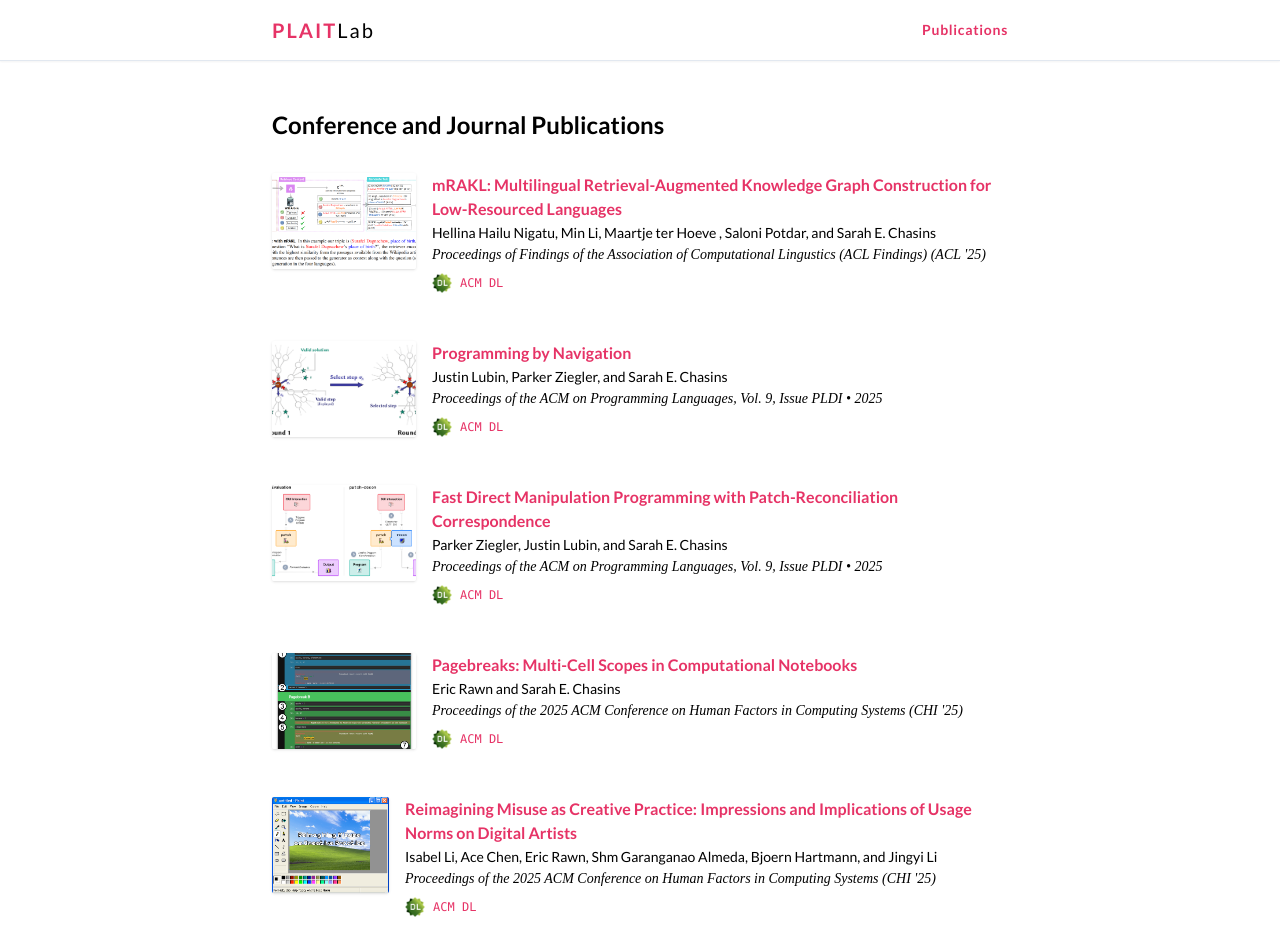
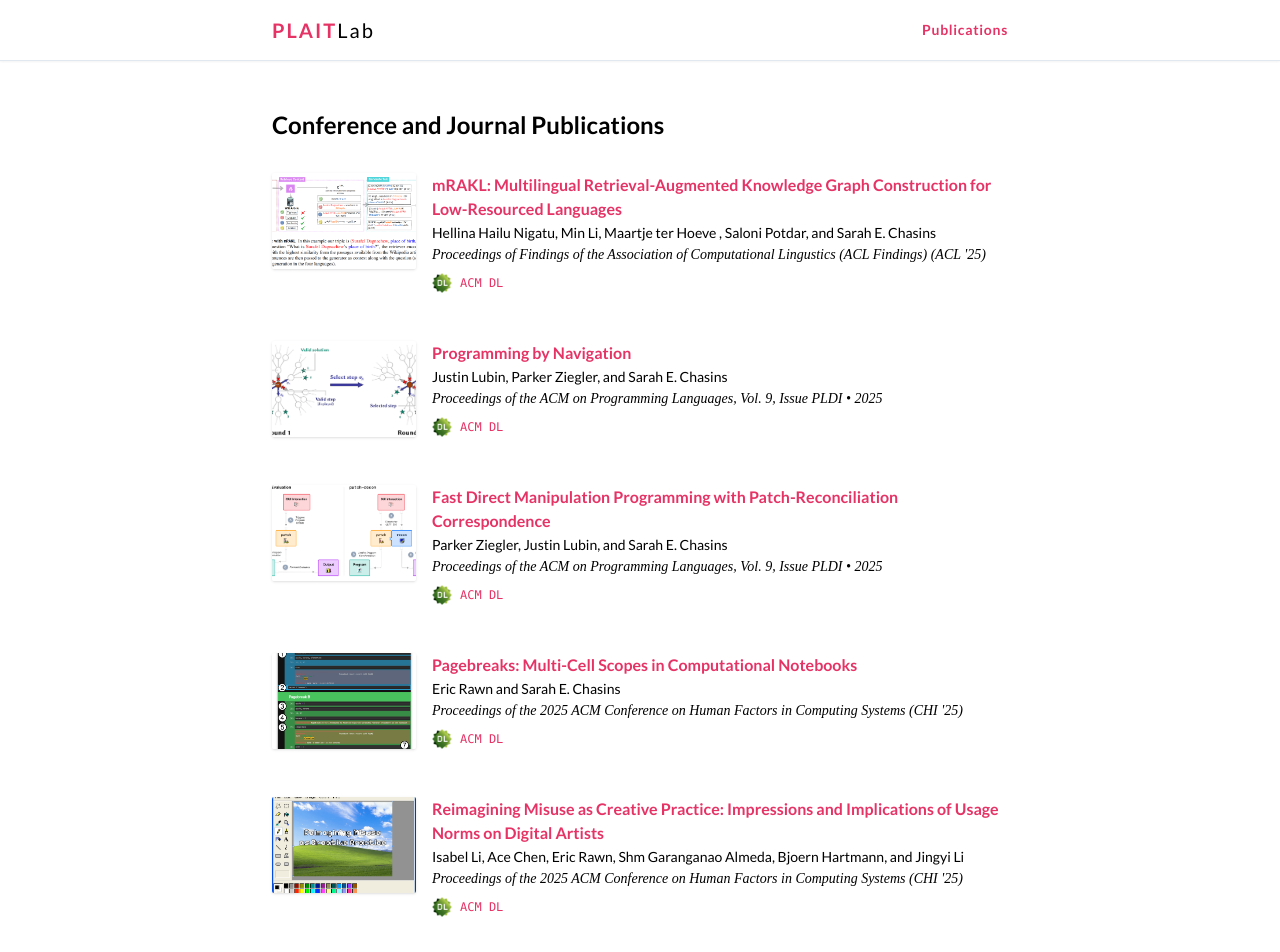
Before and after one commit to plait-lab/plait-lab.github.io, a Next.js app: page /publications in a window 1280 px wide. Shown: the top 952 px of the page. Built offline with nearby package versions, Linux system fonts and the light colour scheme; a web font is replaced by a local one.

Commit message:
Fixing publication image alignment

```diff
--- a/src/components/publications/Publication.tsx
+++ b/src/components/publications/Publication.tsx
@@ -8,11 +8,15 @@ import { Publication as Props } from "@/content/publications";
 const Publication: React.FC<Props> = (props) => {
   return (
     <li className="stack stack-sm sm:stack-reset sm:stack-h sm:stack-h-sm">
-      <Image
-        src={props.hero}
-        alt={props.title}
-        className="h-48 w-full rounded-sm object-cover shadow sm:h-24 sm:w-36"
-      />
+      <div className="relative shrink-0 h-48 w-full sm:h-24 sm:w-36">
+        <Image
+          src={props.hero}
+          alt={props.title}
+          fill
+          className="rounded-sm object-cover shadow"
+          sizes="(max-width: 640px) 9rem, 100vw"
+        />
+      </div>
       <div>
         <PublicationTitle {...props}>{props.title}</PublicationTitle>
         <PublicationInfo {...props} />
```
